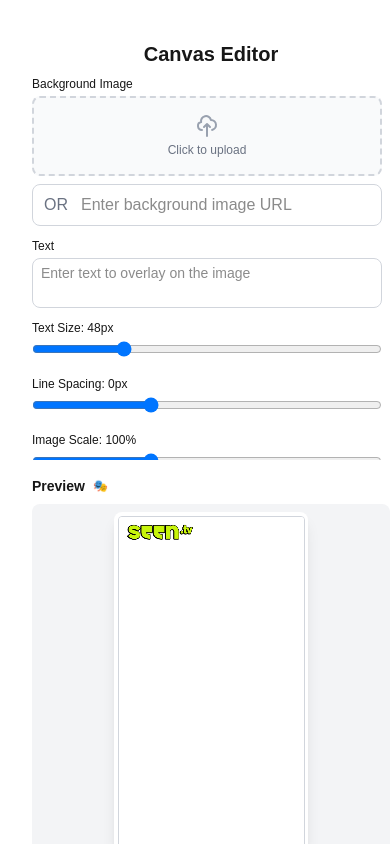
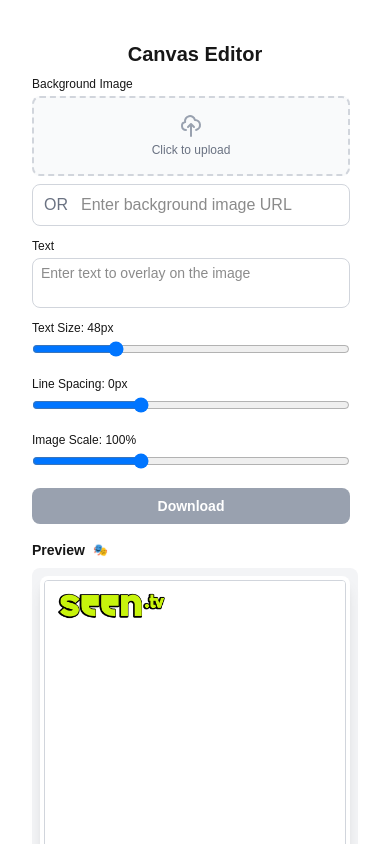
Before and after one commit to royalashu4u/Imagi, a Next.js app: page /editor in a window 390 px wide. Shown: the top 844 px of the page. Built offline with nearby package versions, Linux system fonts and the light colour scheme.

Commit message:
Update CanvasEditor layout for improved responsiveness: adjust container classes for full width and height, enhance overflow handling, and ensure consistent styling across columns.

```diff
--- a/app/editor/components/CanvasEditor.tsx
+++ b/app/editor/components/CanvasEditor.tsx
@@ -707,14 +707,14 @@ export default function CanvasEditor() {
   }, [isDragging, isResizing]);
 
   return (
-    <div className="w-screen h-screen overflow-hidden flex flex-col">
+    <div className="w-full min-h-screen flex flex-col">
       <div className="text-center py-2 shrink-0">
         <h1 className="text-xl font-bold">Canvas Editor</h1>
       </div>
 
-      <div className="flex-1 grid grid-cols-1 lg:grid-cols-2 gap-4 px-4 pb-4 overflow-hidden">
+      <div className="flex-1 grid grid-cols-1 lg:grid-cols-2 gap-4 px-4 pb-4 max-h-[calc(100vh-4rem)]">
         {/* Left Column - Input Controls */}
-        <div className="space-y-3 overflow-y-auto pr-2">
+        <div className="space-y-3 overflow-y-auto pr-2 max-h-full">
           {/* Background Image Input */}
           <div className="space-y-1">
             <label htmlFor="image-input" className="block text-xs font-medium">
@@ -846,7 +846,7 @@ export default function CanvasEditor() {
         </div>
 
         {/* Right Column - Canvas */}
-        <div className="flex flex-col overflow-hidden">
+        <div className="flex flex-col max-h-full">
           <div className="flex items-center justify-between mb-2 shrink-0">
             <div className="flex items-center gap-2">
               <h2 className="text-sm font-semibold">Preview</h2>
@@ -858,8 +858,8 @@ export default function CanvasEditor() {
             </div>
           </div>
 
-          <div className="flex-1 flex justify-center items-center bg-gray-100 dark:bg-gray-900 rounded-lg p-2 overflow-hidden">
-            <div className="bg-white rounded-lg shadow-lg p-1 h-full flex items-center justify-center">
+          <div className="flex-1 flex justify-center items-center bg-gray-100 dark:bg-gray-900 rounded-lg p-2 min-h-0">
+            <div className="bg-white rounded-lg shadow-lg p-1 flex items-center justify-center w-full h-full">
               <canvas
                 ref={canvasRef}
                 width={CANVAS_WIDTH}
```
